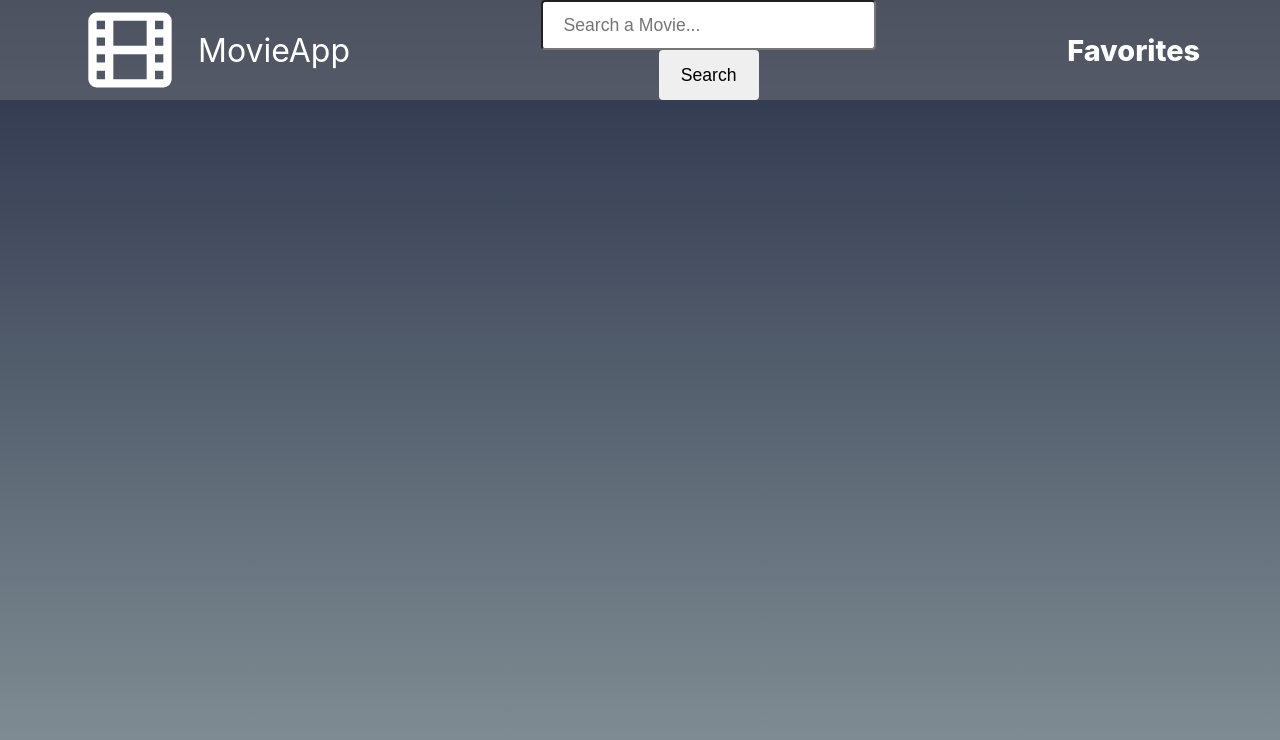
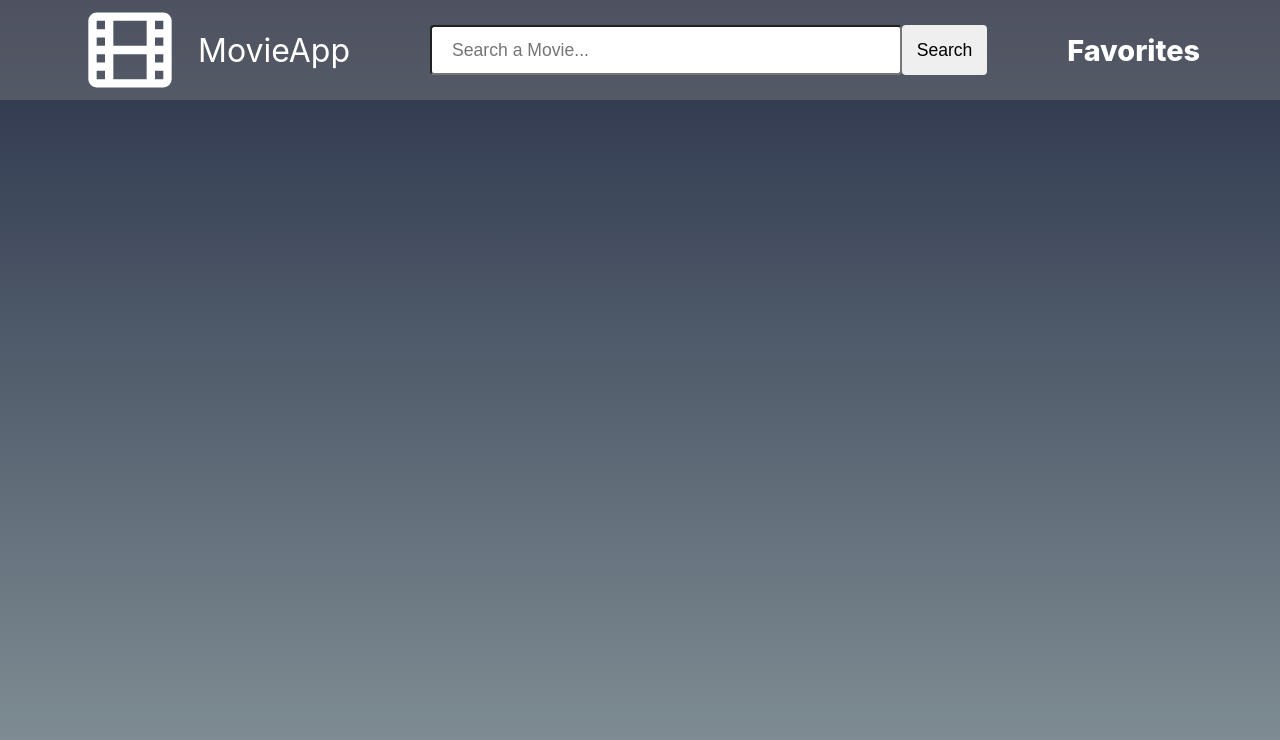
Before and after one commit to iefendiev/react-movie-app, a React (Create React App) app: page / in a window 1280 px wide. Shown: the top 740 px of the page. Built offline with nearby package versions, Linux system fonts and the light colour scheme; the HTML template or start-up script is replaced by a standard one.

Commit message:
fix search button

```diff
--- a/src/components/Search.js
+++ b/src/components/Search.js
@@ -12,8 +12,7 @@ const Search = () => {
       <Link to="/" className="logo-section">
         <FilmIcon className="film-icon" /> MovieApp
       </Link>
-      <div className="search-section">
-        <form onSubmit={context.handleSubmit}>
+      <form className="search-section" onSubmit={context.handleSubmit}>
         <input
           required
           placeholder="Search a Movie..."
@@ -24,7 +23,6 @@ const Search = () => {
           Search
         </button>
       </form>
-      </div>
       <Link to="/favorites" className="favorites-div">
         Favorites
       </Link>
```
Lines whose indentation alone changed are shown as unchanged.
